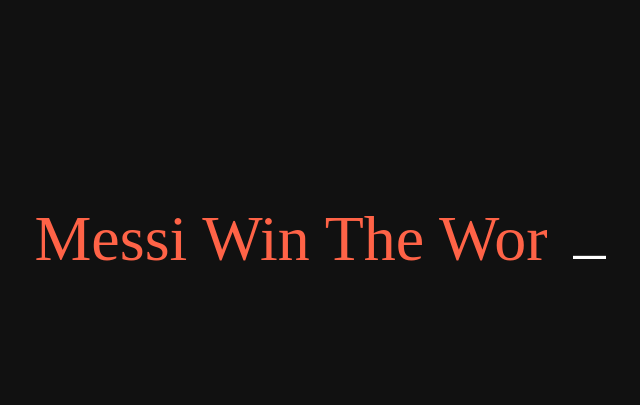
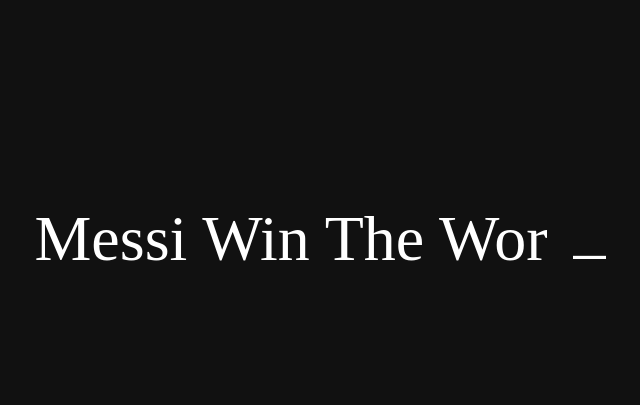
Before and after one commit to Emil2110/MESSIZS, a plain HTML site: page index.html in a window 1280 px wide. Shown: the part 98-503 px from the top of the page, without its empty margins (325-965 px from the left). Drawn offline with Linux system fonts and the light colour scheme; a web font is replaced by a local one.

Commit message:
Update index.html

```diff
--- a/index.html
+++ b/index.html
@@ -52,7 +52,7 @@
   </div>
 
   <script>
-    consoleText(['Messi Win The World Cup!', 'The best player!', 'Football player!'], 'text', ['tomato', 'rebeccapurple', 'lightblue']);
+    consoleText(['Messi Win The World Cup!', 'The best player!', 'Football player!'], 'text', ['White', 'brown', 'green']);
 
     function consoleText(words, id, colors) {
       if (colors === undefined) colors = ['#fff'];
```
